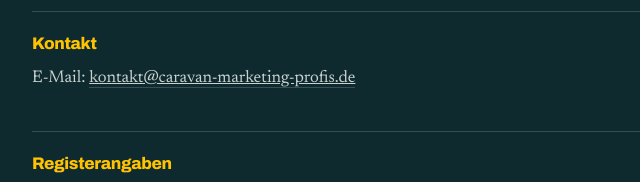
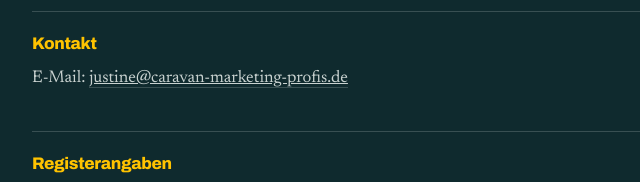
Before and after one commit to vanlifemum-boop/Caravan-Marketing-Profis, a plain HTML site: page impressum.html in a window 1280 px wide. Shown: the part 547-729 px from the top of the page, 120-760 px from the left. Drawn offline with Linux system fonts and the light colour scheme.

Commit message:
Impressums-E-Mail aktualisieren

```diff
--- a/impressum.html
+++ b/impressum.html
@@ -28,7 +28,7 @@
     <h2>Inhaberin</h2>
     <p>Justyna Martynek</p>
     <h2>Kontakt</h2>
-    <p>E-Mail: <a href="mailto:kontakt@caravan-marketing-profis.de">kontakt@caravan-marketing-profis.de</a></p>
+    <p>E-Mail: <a href="mailto:justine@caravan-marketing-profis.de">justine@caravan-marketing-profis.de</a></p>
     <h2>Registerangaben</h2>
     <p>
     Einzelunternehmen, eingetragen in der Centralna Ewidencja i Informacja o Działalności Gospodarczej (CEIDG)<br />
```
